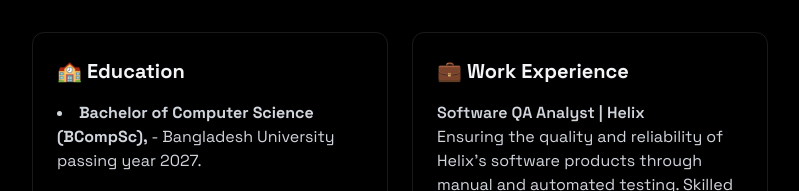
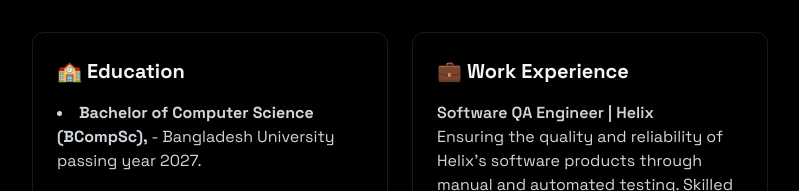
Before and after one commit to mdmahin-oss/My-Project, a React (Vite) app: page / in a window 1280 px wide. Shown: the part 1478-1669 px from the top of the page, without its empty margins (240-1039 px from the left). Built offline with nearby package versions, Linux system fonts and the light colour scheme.

Commit message:
Refactor About component and update content

```diff
--- a/src/components/sections/About.jsx
+++ b/src/components/sections/About.jsx
@@ -105,7 +105,7 @@ export const About = () => {
                 <div>
                   <h4 className="font-semibold">
                     {" "}
-                    Software QA Analyst | Helix{" "}
+                    Software QA Engineer | Helix{" "}
                   </h4>
                   <p>
 Ensuring the quality and reliability of Helix’s software products through manual and automated testing. Skilled in designing and executing test plans, identifying and tracking defects, and collaborating with cross-functional teams to deliver seamless user experiences.
```
